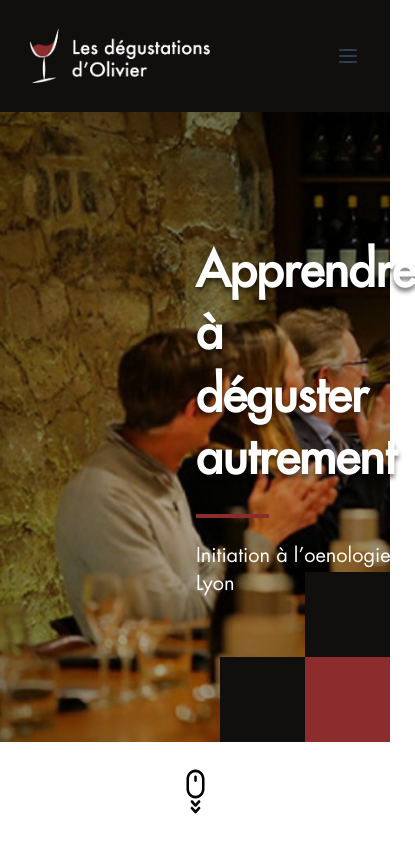
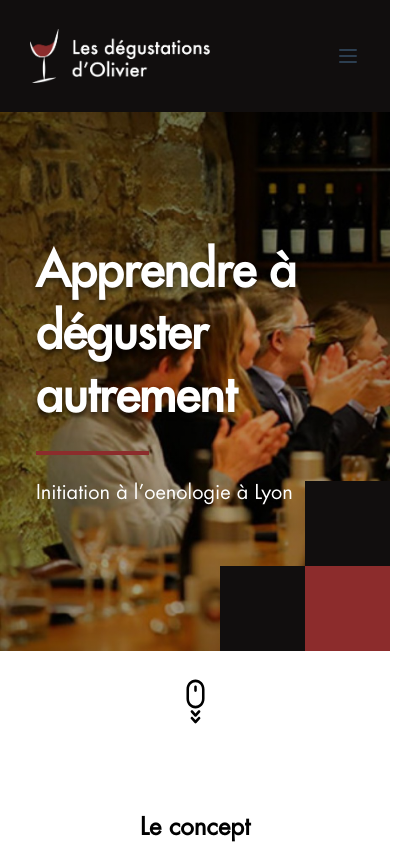
Before and after one commit to cedricdsst/hackathonOlivier, a Vue app in the folder frontendV2/: page / in a window 390 px wide. Shown: the top 844 px of the page, 415 px wide, since content can reach past the window. Built offline with nearby package versions, Linux system fonts and the light colour scheme; no server answers.

Commit message:
correction responsive

```diff
--- a/frontendV2/src/views/AboutView.vue
+++ b/frontendV2/src/views/AboutView.vue
@@ -212,4 +212,11 @@
   }
 }
 
+@media (max-width:768px)
+{
+  .hero div {
+    margin-left: 20px ;
+  }
+}
+
 </style>
--- a/frontendV2/src/views/EvenementsView.vue
+++ b/frontendV2/src/views/EvenementsView.vue
@@ -17,7 +17,7 @@
     <section v-for="atelier in ateliers" :key="atelier._id" @click="goToAtelier(atelier._id)"
       class="flex flex-col items-center my-[30px] mx-auto bg-white ">
       <div class="w-full mx-auto bg-[#F2F2F2] overflow-hidden p-2 cursor-pointer">
-        <div class="flex">
+        <div class="flex flex-col md:flex-row">
           <div class="md:shrink-0">
             <img class="w-full object-cover" src="../assets/img/vins.png" alt="vin" />
           </div>
@@ -210,5 +210,12 @@ function goToAtelier(id) {
   }
 }
 
+@media (max-width:768px)
+{
+  .hero div {
+    margin-left: 20px ;
+  }
+}
+
 /* Ajouter d'autres styles si nécessaire */
 </style>
--- a/frontendV2/src/views/HomeView.vue
+++ b/frontendV2/src/views/HomeView.vue
@@ -182,4 +182,11 @@ export default {
   margin-right: 10px;
 }
 /* Ajouter d'autres styles si nécessaire */
+
+@media (max-width:768px)
+{
+  .hero div {
+    margin-left: 20px ;
+  }
+}
 </style>
```
